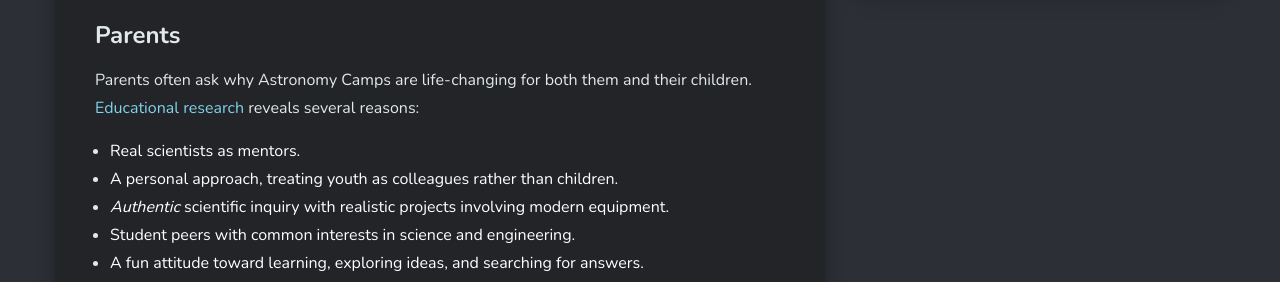
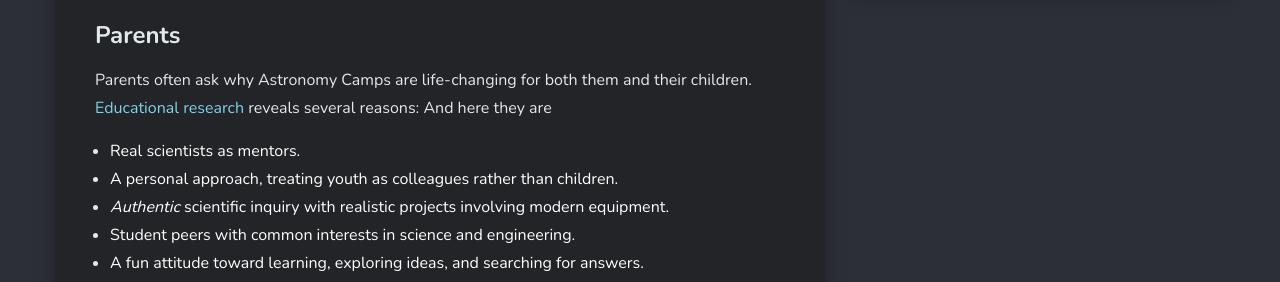
Before and after one commit to stewardwildcat/astronomycamp.github.io, a Jekyll site: the page built from _posts/2019-06-09-camp.markdown, in a window 1280 px wide and 900 px high, scrolled down 1567 px. Shown: the part 163-445 px from the top of the window. Built offline with Jekyll 4.4.1, drawn with Linux system fonts in a browser that asks for light colours; nearby versions of some CDN libraries.

Commit message:
Update 2019-06-09-camp.markdown

```diff
--- a/_posts/2019-06-09-camp.markdown
+++ b/_posts/2019-06-09-camp.markdown
@@ -24,7 +24,7 @@ Astronomy Camp is described in numerous <a href="./publications.html">publicatio
 We are proud that <a href="GraduateStudents.html">former Campers</a> earned advanced degrees in a wide variety of disciplines and that <a href="./past_campers.html">many others</a>, including <a href="./CampCounselors.html">our staff</a>, have become leaders in their respective fields.
 
 ### Parents
-Parents often ask why Astronomy Camps are life-changing for both them and their children. <a href="publications.html#Contributions">Educational research</a> reveals several reasons:
+Parents often ask why Astronomy Camps are life-changing for both them and their children. <a href="publications.html#Contributions">Educational research</a> reveals several reasons: And here they are
 
 * <span style="color: white">Real scientists as mentors.</span>
 * <span style="color: white">A personal approach, treating youth as colleagues rather than children.</span>
```
